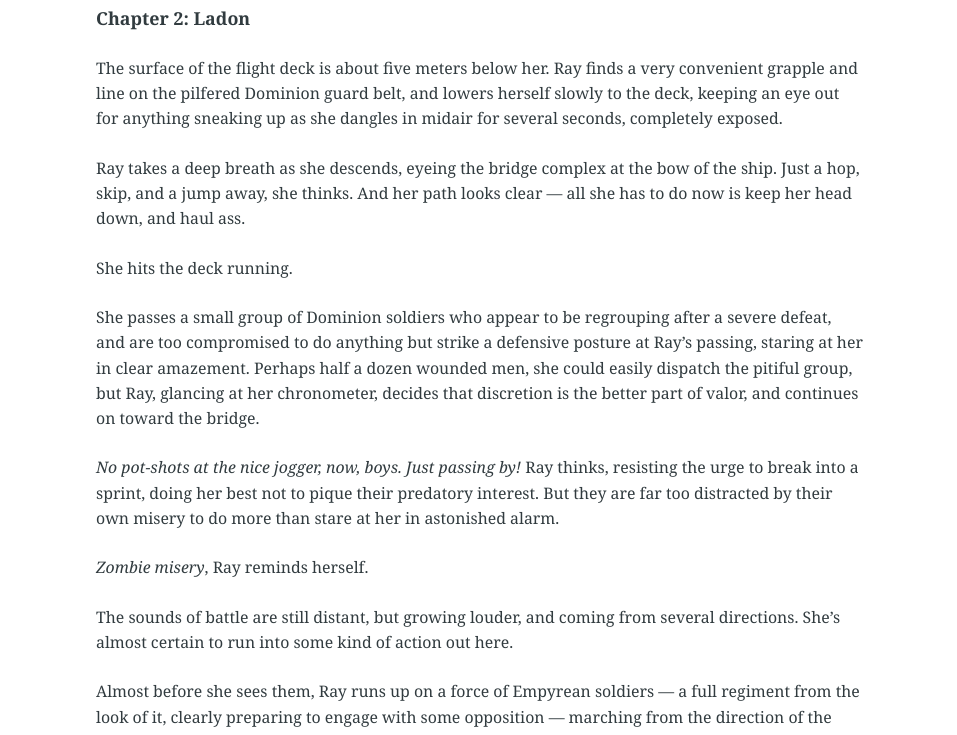
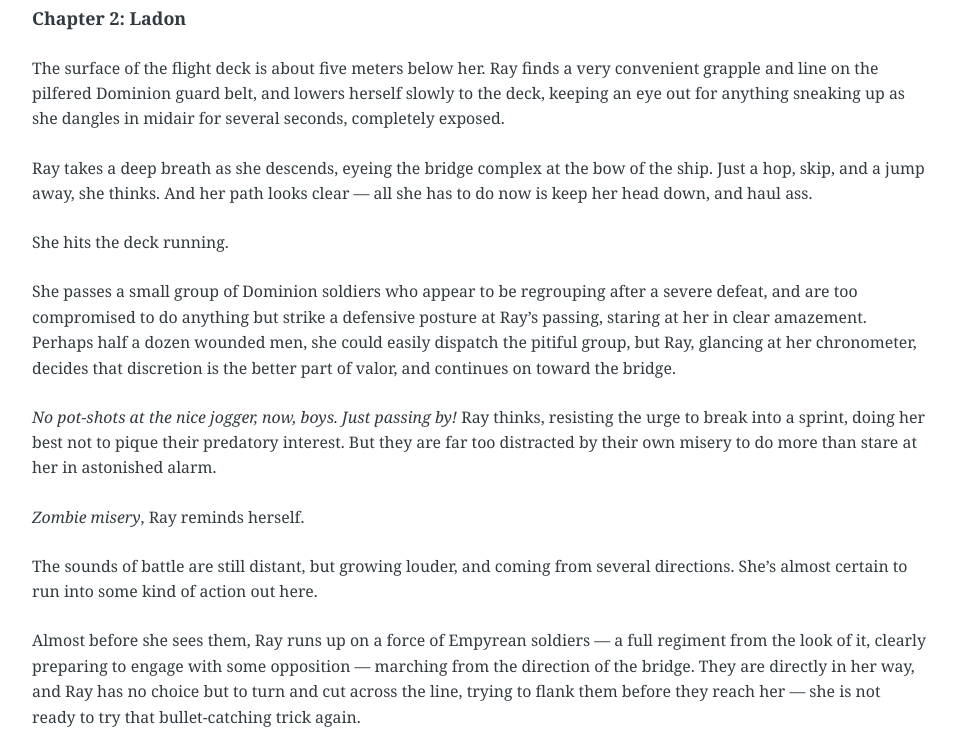
Before and after one commit to mooncalf/bookstest, a plain HTML site: page index.html in a window 1280 px wide. Shown: the part 149-884 px from the top of the page, without its empty margins (160-1117 px from the left). Drawn offline with Linux system fonts and the light colour scheme.

Commit message:
Update style.css

```diff
--- a/css/style.css
+++ b/css/style.css
@@ -75,7 +75,7 @@ article > header {
 }
 
 body {
-    padding: 0 20vw;
+    padding: 0 15vw;
     margin-top: 64px;
     padding-bottom: 4vw;
 }
```
